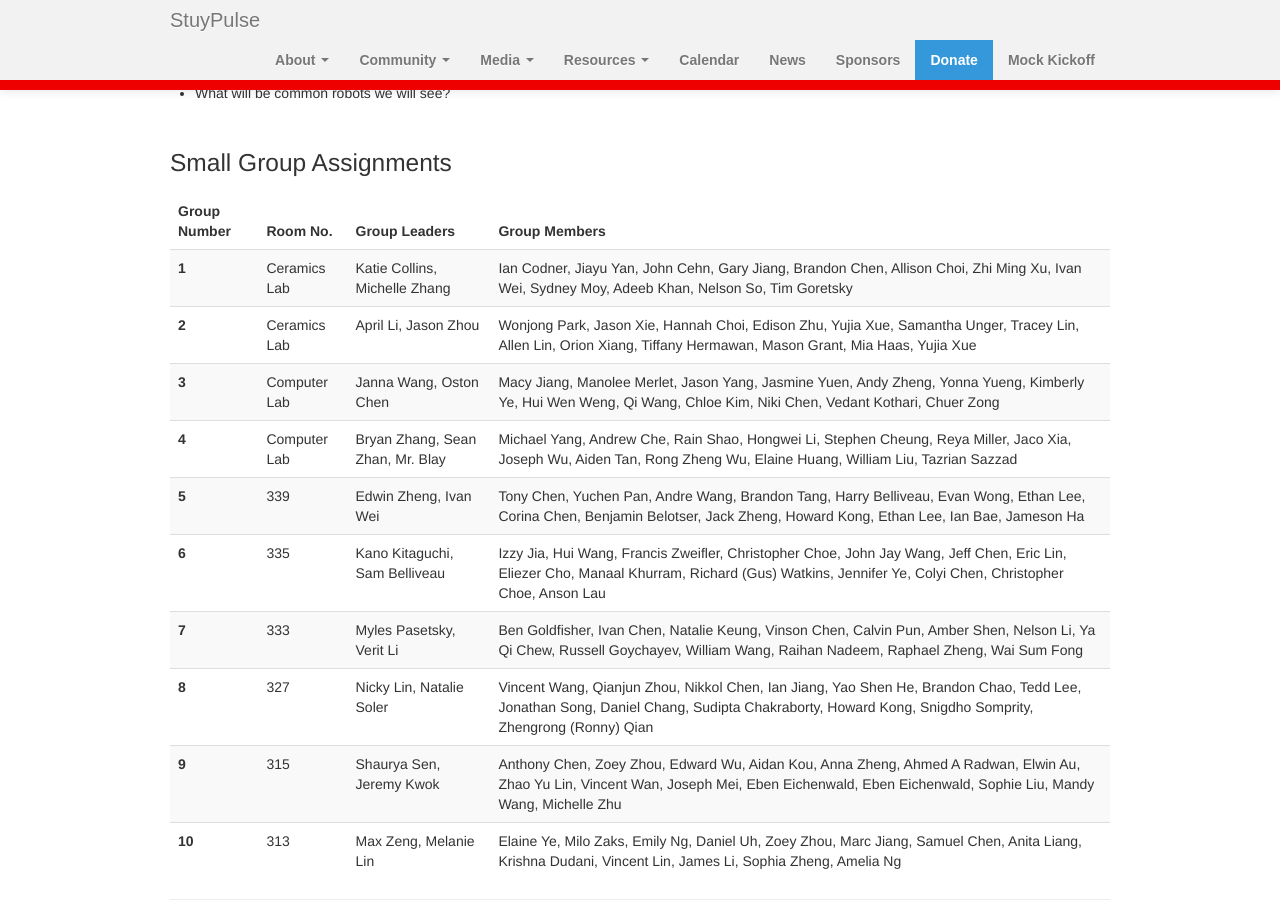
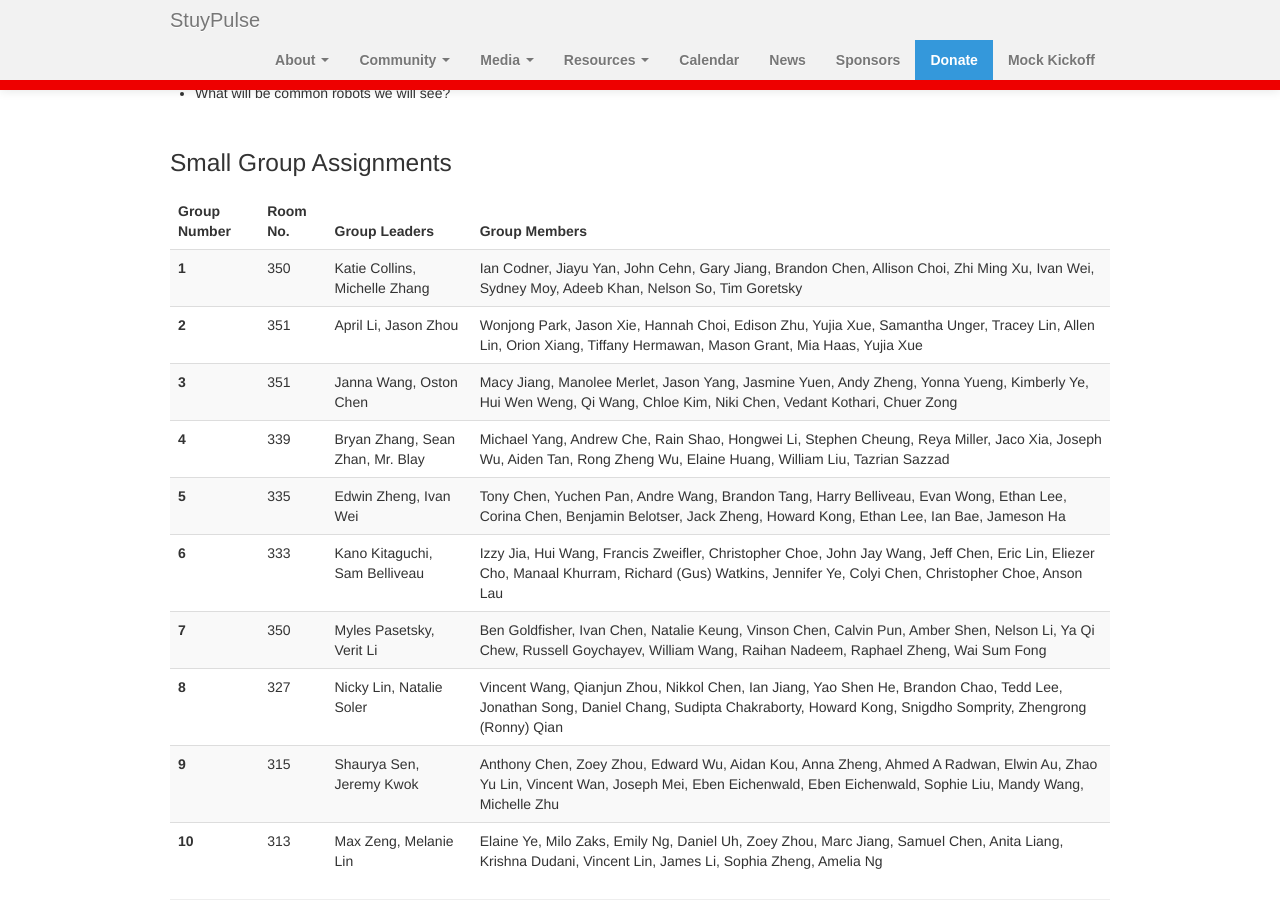
Before and after one commit to StuyPulse/team694.github.io, a Jekyll site: the page built from kickoff/index.md, in a window 1280 px wide and 900 px high, scrolled down 894 px. Built offline with Jekyll 4.4.1, drawn with Linux system fonts in a browser that asks for light colours; nearby versions of some CDN libraries.

Commit message:
Correct room numbers

```diff
--- a/kickoff/index.md
+++ b/kickoff/index.md
@@ -80,43 +80,43 @@ description: Dedicated page for Kickoff information
   <tbody>
   <tr>
     <th scope="row"> 1 </th>
-    <td> Ceramics Lab </td>
+    <td> 350 </td>
     <td> Katie Collins, Michelle Zhang </td>
     <td> Ian Codner, Jiayu Yan, John Cehn, Gary Jiang, Brandon Chen, Allison Choi, Zhi Ming Xu, Ivan Wei, Sydney Moy, Adeeb Khan, Nelson So, Tim Goretsky </td>
   </tr>
   <tr>
     <th scope="row"> 2 </th>
-    <td> Ceramics Lab </td>
+    <td> 351 </td>
     <td> April Li, Jason Zhou </td>
     <td> Wonjong Park, Jason Xie, Hannah Choi, Edison Zhu, Yujia Xue, Samantha Unger, Tracey Lin, Allen Lin, Orion Xiang, Tiffany Hermawan, Mason Grant, Mia Haas, Yujia Xue </td>
   </tr>
   <tr>
     <th scope="row"> 3 </th>
-    <td> Computer Lab </td>
+    <td> 351 </td>
     <td> Janna Wang, Oston Chen </td>
     <td> Macy Jiang, Manolee Merlet, Jason Yang, Jasmine Yuen, Andy Zheng, Yonna Yueng, Kimberly Ye, Hui Wen Weng, Qi Wang, Chloe Kim, Niki Chen, Vedant Kothari, Chuer Zong </td>
   </tr>
   <tr>
     <th scope="row"> 4 </th>
-    <td> Computer Lab </td>
+    <td> 339 </td>
     <td> Bryan Zhang, Sean Zhan, Mr. Blay </td>
     <td> Michael Yang, Andrew Che, Rain Shao, Hongwei Li, Stephen Cheung, Reya Miller, Jaco Xia, Joseph Wu, Aiden Tan, Rong Zheng Wu, Elaine Huang, William Liu, Tazrian Sazzad </td>
   </tr>
   <tr>
     <th scope="row"> 5 </th>
-    <td> 339 </td>
+    <td> 335 </td>
     <td> Edwin Zheng, Ivan Wei </td>
     <td> Tony Chen, Yuchen Pan, Andre Wang, Brandon Tang, Harry Belliveau, Evan Wong, Ethan Lee, Corina Chen, Benjamin Belotser, Jack Zheng, Howard Kong, Ethan Lee, Ian Bae, Jameson Ha </td>
   </tr>
   <tr>
     <th scope="row"> 6 </th>
-    <td> 335 </td>
+    <td> 333 </td>
     <td> Kano Kitaguchi, Sam Belliveau </td>
     <td> Izzy Jia, Hui Wang, Francis Zweifler, Christopher Choe, John Jay Wang, Jeff Chen, Eric Lin, Eliezer Cho, Manaal Khurram, Richard (Gus) Watkins, Jennifer Ye, Colyi Chen, Christopher Choe, Anson Lau </td>
   </tr>
   <tr>
     <th scope="row"> 7 </th>
-    <td> 333 </td>
+    <td> 350 </td>
     <td> Myles Pasetsky, Verit Li </td>
     <td> Ben Goldfisher, Ivan Chen, Natalie Keung, Vinson Chen, Calvin Pun, Amber Shen, Nelson Li, Ya Qi Chew, Russell Goychayev, William Wang, Raihan Nadeem, Raphael Zheng, Wai Sum Fong </td>
   </tr>
```
